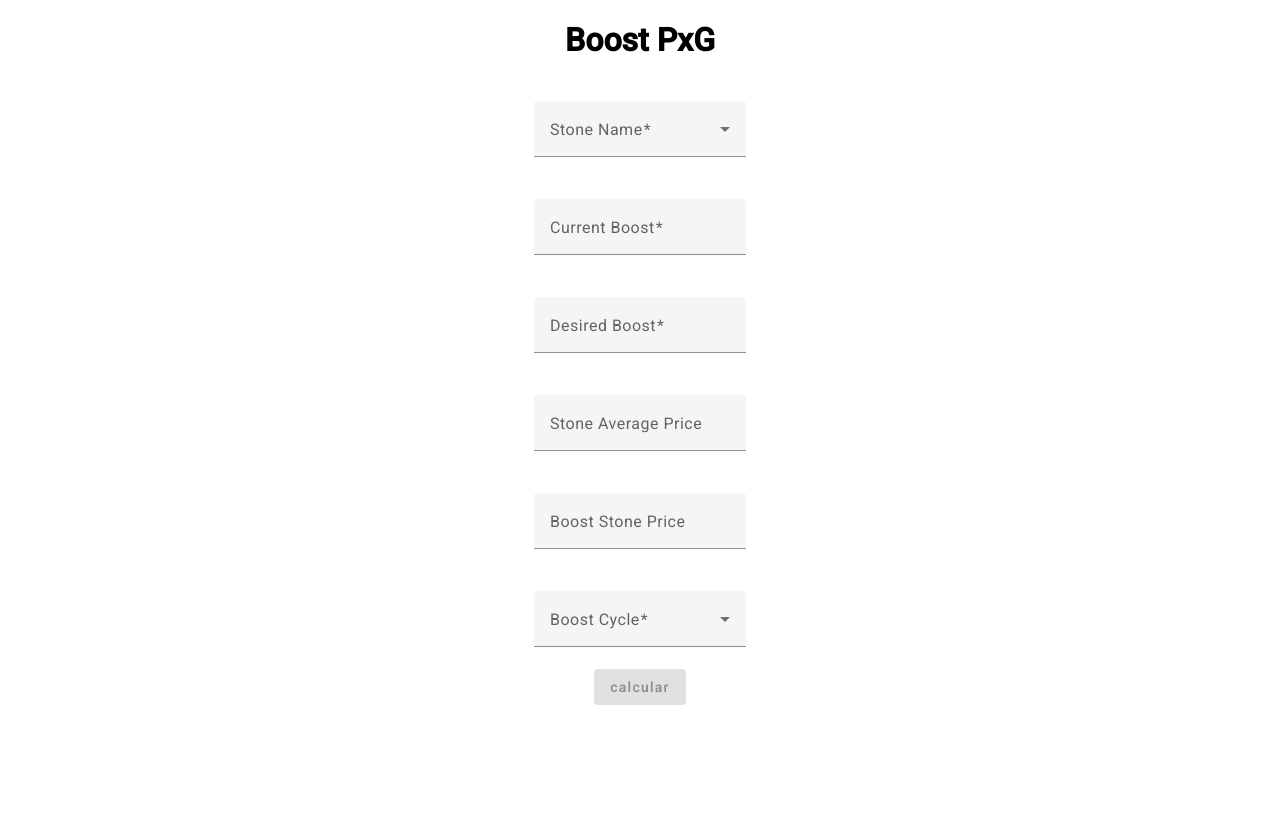
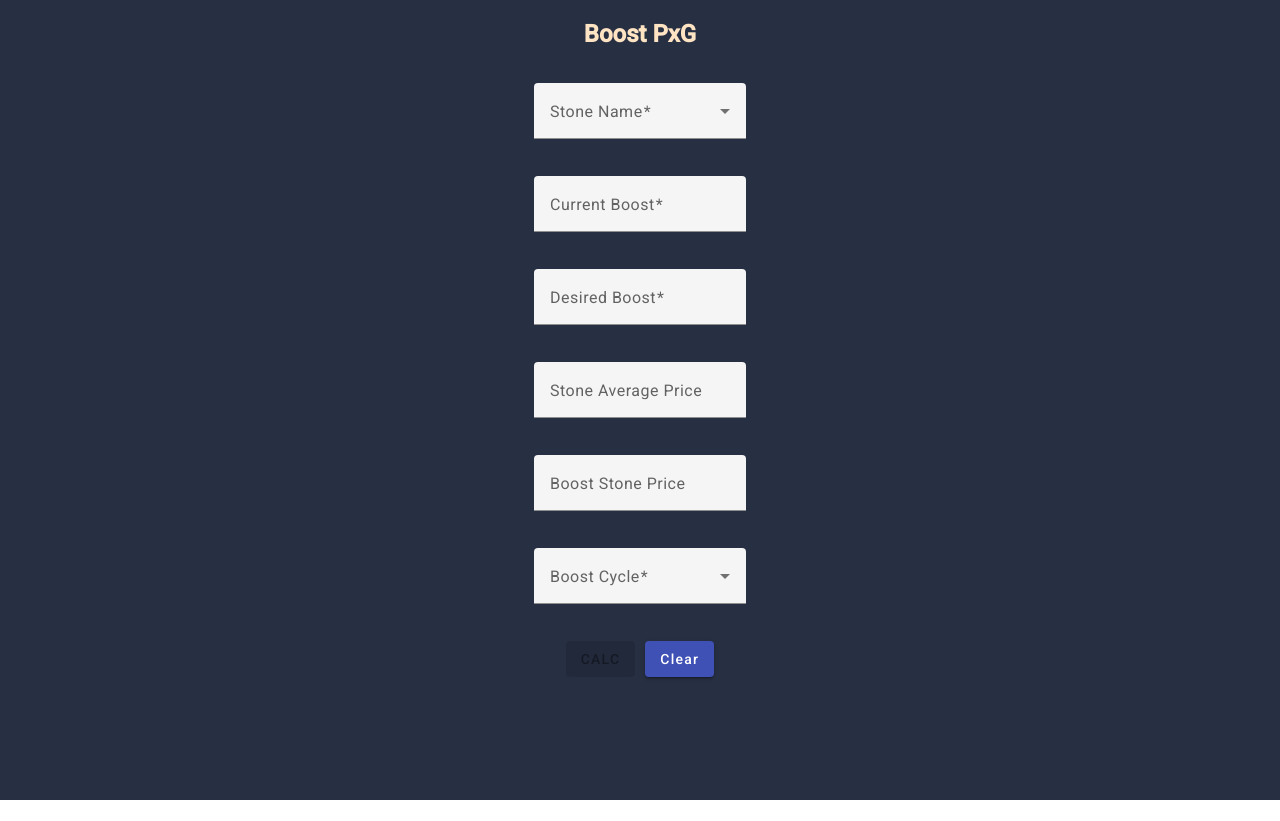
Before and after one commit to deaary/pxg-boost, an Angular app: page / in a window 1280 px wide. After the commit the page ends 800 px from the top, so only its background shows below. Built offline with nearby package versions, Linux system fonts and the light colour scheme.

Commit message:
css + button

```diff
--- a/src/app/boost-form/boost-form.component.css
+++ b/src/app/boost-form/boost-form.component.css
@@ -1,5 +1,5 @@
 h1{
-    text-align: center;
+    color: bisque;
 }
 
 form{
@@ -9,5 +9,29 @@ form{
 }
 
 mat-form-field{
-    margin-top: 20px;
+    margin-top: 15px;
 }
+
+div {
+    margin-top: 15px;
+    display: flex;
+    flex-direction: row;
+}
+
+button {
+    padding: 15px;
+}
+
+section {
+    min-height: 100vh;
+    background-color: rgba(39, 47, 67);
+}
+
+.spaceBtn {
+    margin-left: 10px;
+}
+
+.noStyle::-webkit-outer-spin-button,
+.noStyle::-webkit-inner-spin-button {
+    -webkit-appearance: none;
+}
--- a/src/app/boost-form/boost-form.component.html
+++ b/src/app/boost-form/boost-form.component.html
@@ -1,7 +1,8 @@
-<h1 mat-dialog-title>Boost PxG</h1>
+<section mat-dialog-content>
 
-<section mat-dialog-content>
-    <form [formGroup]="boostForm" (ngSubmit)="calcularBoost()">
+    <form [formGroup]="boostForm">
+
+        <h1 mat-dialog-title>Boost PxG</h1>
 
         <mat-form-field appearance="fill">
             <mat-label>Stone Name</mat-label>
@@ -12,27 +13,28 @@
             </mat-select>
         </mat-form-field>
 
-        <mat-form-field appearance="fill">
+        <mat-form-field appearance="fill" >
             <mat-label>Current Boost</mat-label>
-            <input type="number" matInput placeholder="Ex: 20" formControlName="currentBoost">
+            <input class="noStyle" type="number" matInput placeholder="Ex: 20" formControlName="currentBoost">
             <mat-error>The boost must be less or equal to 49</mat-error>
         </mat-form-field>
 
         <mat-form-field appearance="fill">
             <mat-label>Desired Boost</mat-label>
-            <input type="number" matInput placeholder="Ex: 50" formControlName="desiredBoost">
+            <input class="noStyle" type="number" matInput placeholder="Ex: 50" formControlName="desiredBoost">
             <mat-error>The boost must be less or equal to 50</mat-error>
         </mat-form-field>
 
         <mat-form-field appearance="fill">
             <mat-label>Stone Average Price</mat-label>
-            <input type="number" name="stone-price" matInput placeholder="Ex: 8000" formControlName="price">
+            <input class="noStyle" type="number" name="stone-price" matInput placeholder="Ex: 8000" formControlName="price">
             <mat-error></mat-error>
         </mat-form-field>
 
         <mat-form-field appearance="fill">
             <mat-label>Boost Stone Price</mat-label>
-            <input type="number" name="boost-stone-price" matInput placeholder="Ex: 180000" formControlName="boostStonePrice">
+            <input class="noStyle" type="number" name="boost-stone-price" matInput placeholder="Ex: 180000"
+                formControlName="boostStonePrice">
             <mat-error></mat-error>
         </mat-form-field>
 
@@ -45,9 +47,15 @@
             </mat-select>
         </mat-form-field>
 
-        <button type="submit" [disabled]="boostForm.invalid" mat-raised-button color="accent">
-            calcular
-        </button>
+        <div>
+            <button type="button" (click)="calcularBoost()" [disabled]="boostForm.invalid" mat-raised-button
+                color="accent">
+                CALC
+            </button><br>
+            <button type="button" class="spaceBtn" mat-raised-button (click)="reloadPage()" color="primary">
+                Clear
+            </button>
+        </div>
 
     </form>
 </section>
--- a/src/app/boost-form/boost-form.component.ts
+++ b/src/app/boost-form/boost-form.component.ts
@@ -12,7 +12,7 @@ import { BoostInfoComponent } from '../boost-info/boost-info.component';
 export class BoostFormComponent implements OnInit {
 
   stones: string[] =
-    ['Mystic Star', 'Ancient Stone', 'Metal Stone', 'Crystal Stone', 'Enigma Stone', 'Punch Stone', 'Ice Stone', 'Fire Stone', 'Rock Stone', 'Earth Stone', 'Venom Stone', 'Thunder Stone', 'Water Stone', 'Cocoon Stone', 'Leaf Stone', 'Feather Stone', 'Heart Stone', 'Darkness Stone']
+    ['Mystic Star', 'Ancient Stone', 'Metal Stone', 'Crystal Stone', 'Enigma Stone', 'Punch Stone', 'Ice Stone', 'Fire Stone', 'Rock Stone', 'Earth Stone', 'Venom Stone', 'Thunder Stone', 'Water Stone', 'Cocoon Stone', 'Leaf Stone', 'Feather Stone', 'Heart Stone', 'Darkness Stone', 'Dimensional Stone', 'Mirror Stone']
 
   boosts: number[] = [2, 3, 4, 5, 6, 7, 8, 9, 10, 15, 20, 25, 30, 50]
 
@@ -136,4 +136,8 @@ export class BoostFormComponent implements OnInit {
       return of(arrayStones)
     }
   }
+
+  reloadPage(): void{
+    window.location.reload();
+  }
 }
--- a/src/app/boost-info/boost-info.component.css
+++ b/src/app/boost-info/boost-info.component.css
@@ -28,3 +28,11 @@ button {
 .total{
     color: rgb(12, 153, 59);
 }
+
+section .mat-dialog-content {
+    overflow-x: hidden;
+}
+
+main {
+    background-color: antiquewhite;
+}
--- a/src/app/boost-info/boost-info.component.ts
+++ b/src/app/boost-info/boost-info.component.ts
@@ -29,6 +29,5 @@ export class BoostInfoComponent implements OnInit {
 
   close(): void {
     this.dialogRef.close()
-    window.location.reload()
   }
 }
```
Also changed, not shown: src/app/boost-info/boost-info.component.html (line endings or trailing spaces).
